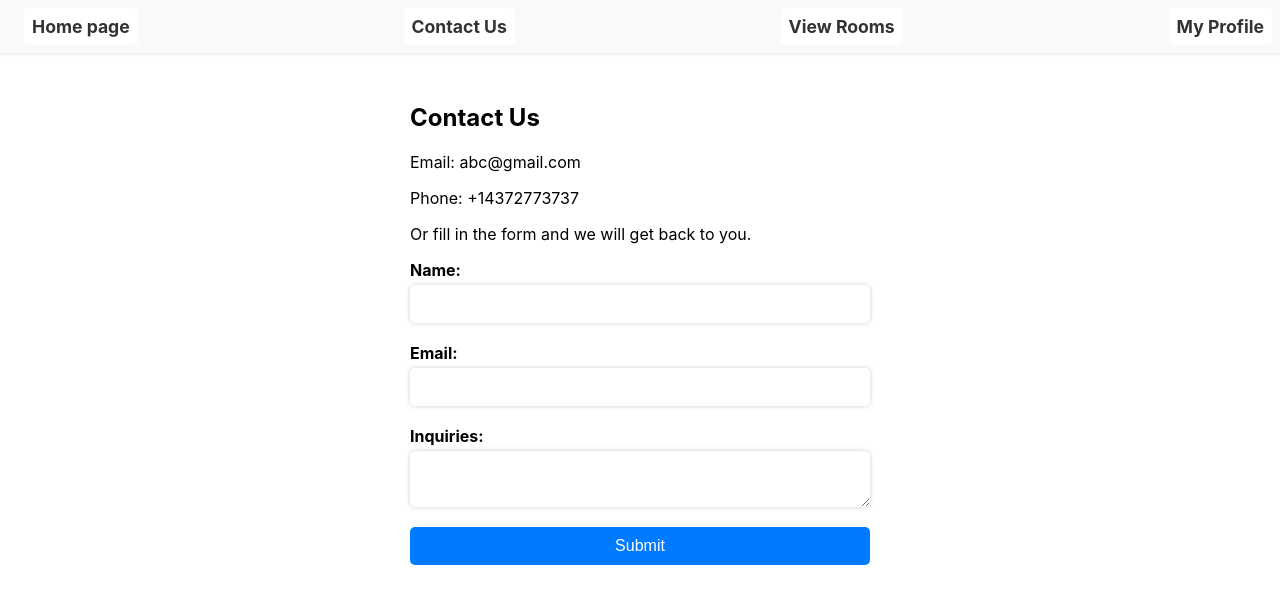
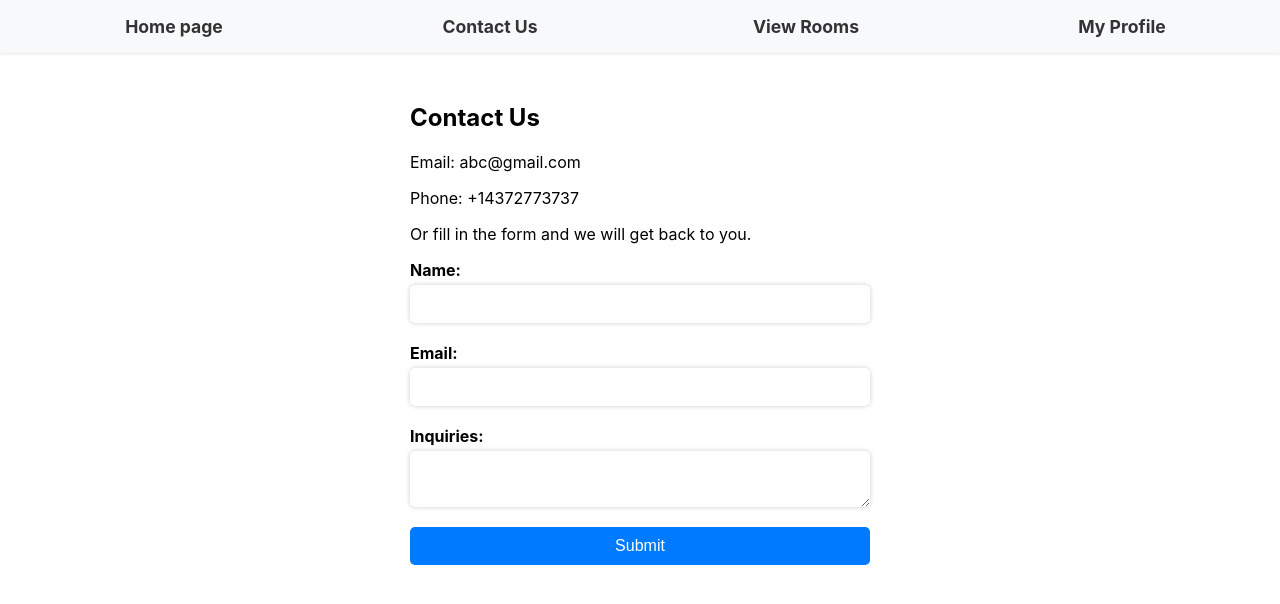
Before and after one commit to paneleon/comp231-001-Team-2-andrea, a React (Create React App) app in the folder hotel-system/: page /contact-us in a window 1280 px wide. Shown: the top 604 px of the page. Built offline with nearby package versions, Linux system fonts and the light colour scheme.

Commit message:
updated navbar css

```diff
--- a/hotel-system/src/App.css
+++ b/hotel-system/src/App.css
@@ -2,9 +2,9 @@
 /* NAV BAR */
 nav {
   display: flex;
-  justify-content: space-between;
+  justify-content: space-around;
   align-items: center;
-  background-color: #f8f9fa;
+  background-color: rgb(248, 249, 250);
   box-shadow: 0 1px 3px rgba(0, 0, 0, 0.1);
   padding: 0.5rem;
 }
@@ -14,10 +14,12 @@ nav a {
   font-weight: bold;
   color: #333;
   text-decoration: none;
+  text-align: center;
+  width: 100%;
   margin-left: 1rem;
   padding: 0.5rem;
   border-radius: 0.3rem;
-  background-color: #fff;
+  background-color: rgb(248, 249, 250);
 }
 
 nav a:hover {
```
